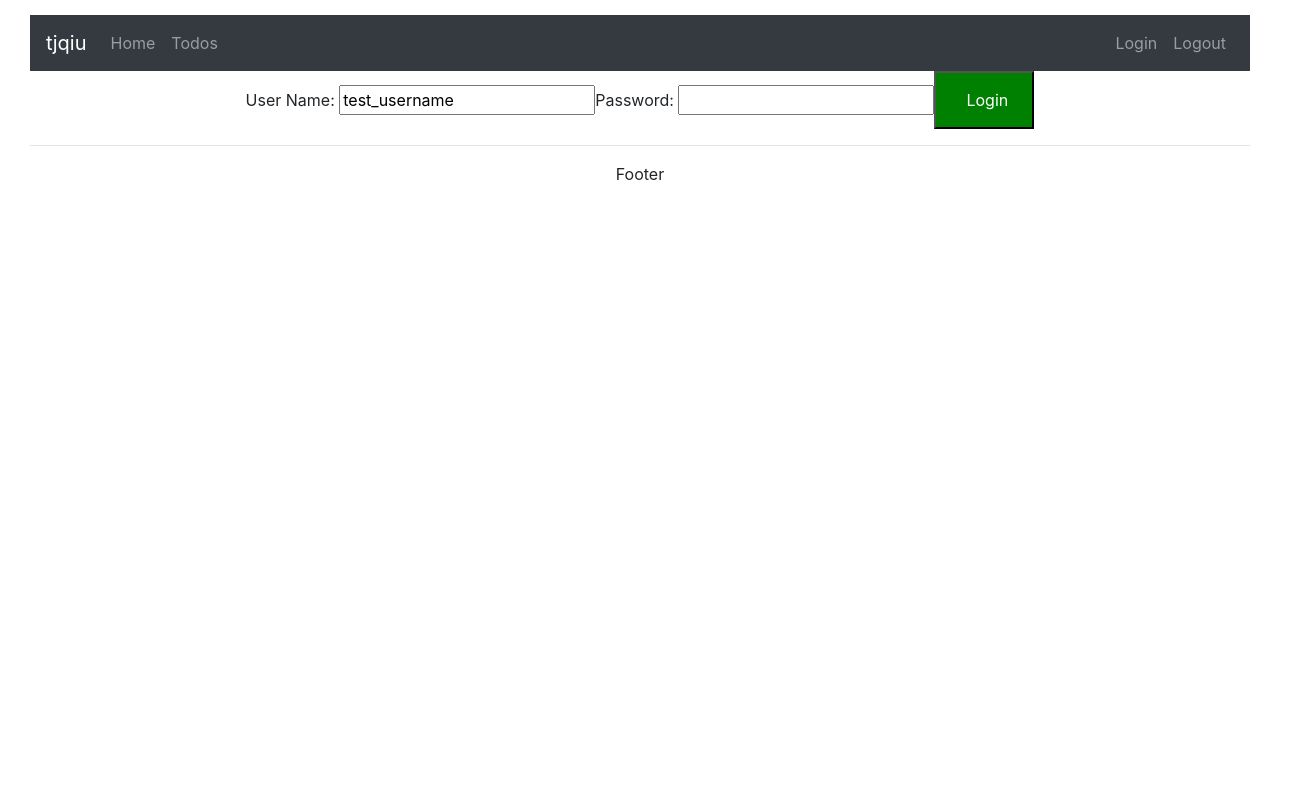
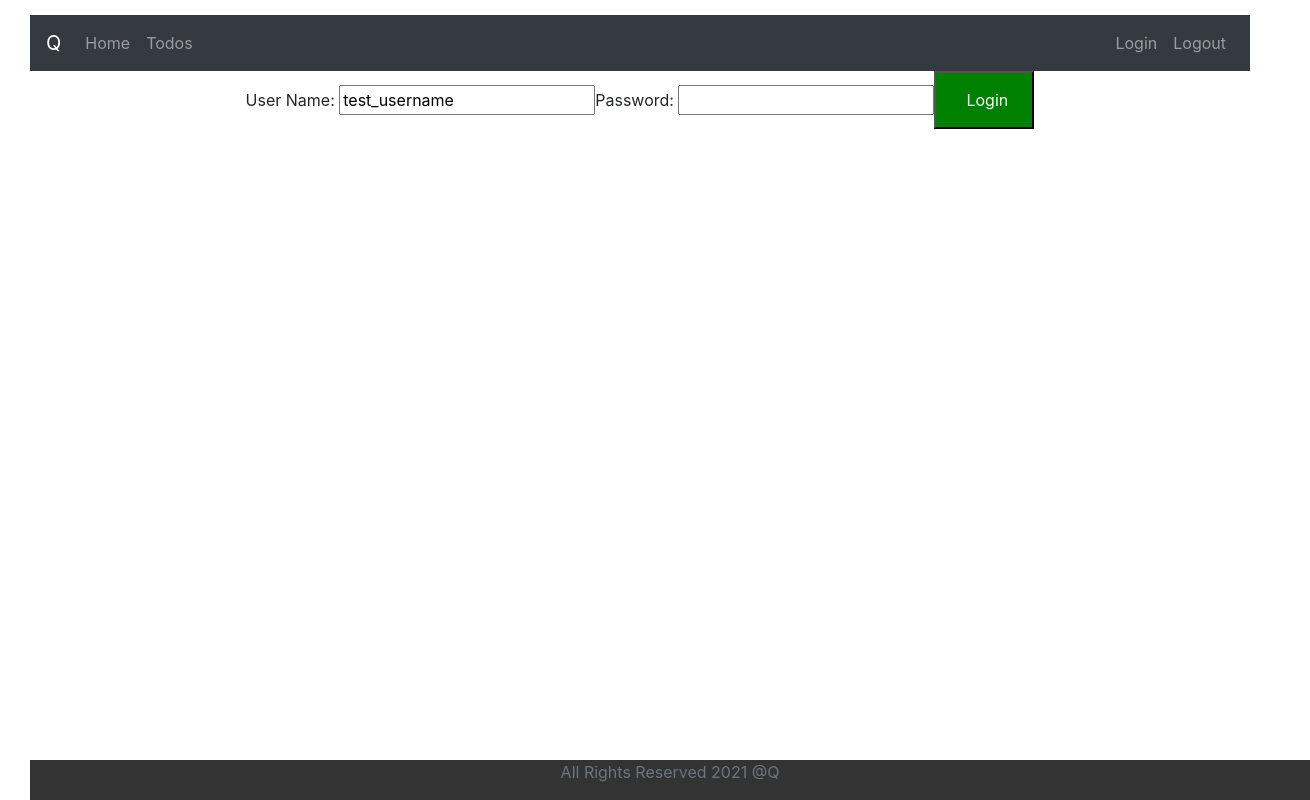
Before and after one commit to tjqiu/todo_app, a React (Create React App) app in the folder frontend/todo-app/: page / in a window 1280 px wide. Shown: the whole page, 1310 px wide, since content can reach past the window. Built offline with nearby package versions, Linux system fonts and the light colour scheme.

Commit message:
some styling

```diff
--- a/frontend/todo-app/src/App.css
+++ b/frontend/todo-app/src/App.css
@@ -1,3 +1,11 @@
+.footer {
+  position: absolute;
+  bottom: 0;
+  width: 100%;
+  height: 40px;
+  background-color: #333333;
+}
+
 .App {
   text-align: center;
 }
--- a/frontend/todo-app/src/components/todo/TodoApp.jsx
+++ b/frontend/todo-app/src/components/todo/TodoApp.jsx
@@ -14,6 +14,7 @@ class TodoApp extends Component {
                             <Route path="/login" component={LoginComponent} />
                             <Route path="/welcome/:name" component={WelcomeComponent} />
                             <Route path="/todos" component={ListTodosComponent} />
+                            <Route path="/logout" component={LogoutComponent} />
                             <Route component={ErrorComponent} />
                         </Switch>
                         <FooterComponent/>
@@ -37,7 +38,7 @@ class HeaderComponent extends Component {
         return (
             <header>
                 <nav className="navbar navbar-expand-md navbar-dark bg-dark">
-                    <div><a href="http://www.google.com" className="navbar-brand">tjqiu</a></div>
+                    <div><a href="http://www.google.com" className="navbar-brand">Q</a></div>
                     <ul className="navbar-nav">
                         <li><Link className="nav-link" to="/welcome/test_username">Home</Link></li>
                         <li><Link className="nav-link" to="/todos">Todos</Link></li>
@@ -56,8 +57,22 @@ class HeaderComponent extends Component {
 class FooterComponent extends Component {
     render() {
         return (
+            <footer className="footer">
+                <span className="text-muted">All Rights Reserved 2021 @Q</span>
+            </footer>
+        )
+    }
+}
+
+
+class LogoutComponent extends Component {
+    render() {
+        return (
             <div>
-                <hr />Footer
+                <h1>You are logged out.</h1>
+                <div className="container">
+                    Thank You For Using Our Application.
+                </div>
             </div>
         )
     }
```
